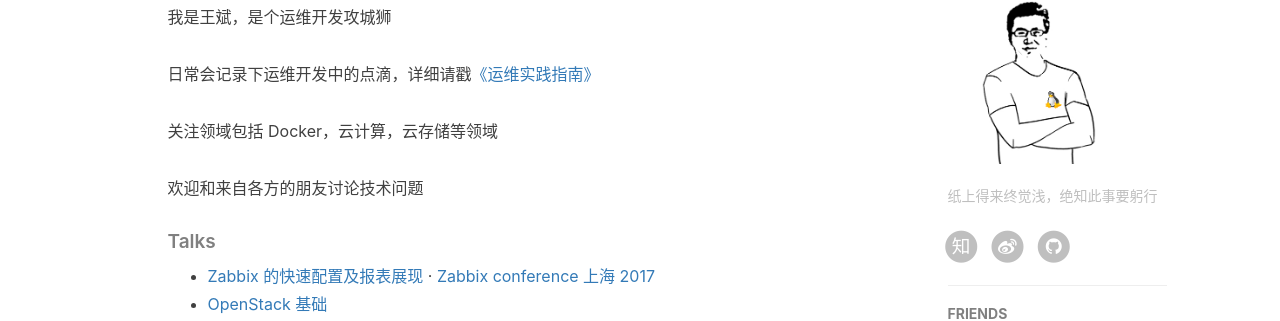
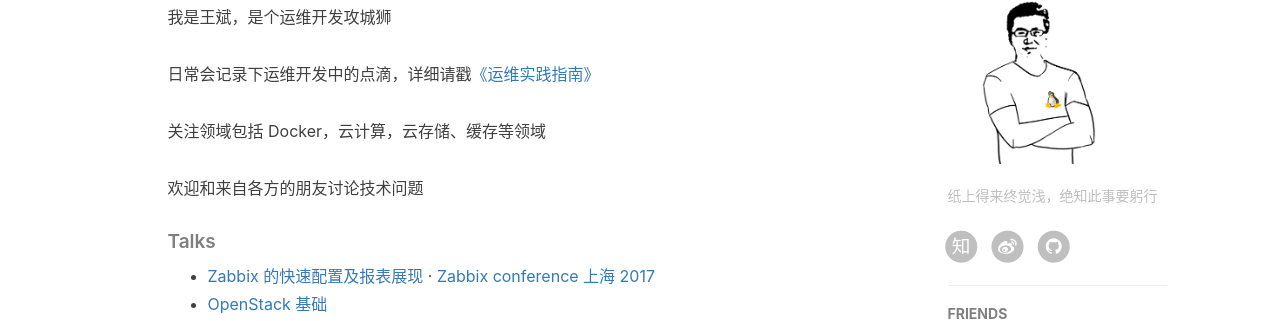
Before and after one commit to meetbill/meetbill.github.io, a Jekyll site: the page built from about.html, in a window 1280 px wide. Shown: the part 583-904 px from the top of the page. Built offline with Jekyll 4.4.1, drawn with Linux system fonts in a browser that asks for light colours; nearby versions of some CDN libraries; comment, search, counter and statistics services are not loaded.

Commit message:
[Update]: update db/cache

```diff
--- a/about.html
+++ b/about.html
@@ -19,14 +19,14 @@ header-img: "img/about-bg.jpg"
 
     <p>我是王斌，是个运维开发攻城狮</p>
     <p>日常会记录下运维开发中的点滴，详细请戳<a href="https://billwang139967.gitbooks.io/op_practice_book/content/">《运维实践指南》</a></p>
-    <p>关注领域包括 Docker，云计算，云存储等领域</p>
+    <p>关注领域包括 Docker，云计算，云存储、缓存等领域</p>
     <p>欢迎和来自各方的朋友讨论技术问题</p>
 
 <h5 id="talks">Talks</h5>
 
 <ul>
-  <li><a href="https://raw.githubusercontent.com/BillWang139967/BillWang139967.github.io/master/file/zabbix_shanghai_2017.pdf">Zabbix 的快速配置及报表展现</a> · <a href="https://www.zabbix.com/conference_china_2017"> Zabbix conference 上海 2017</a></li>
-  <li><a href="https://raw.githubusercontent.com/BillWang139967/BillWang139967.github.io/master/file/openstack_2017.pptx">OpenStack 基础</a></li>
+  <li><a href="https://raw.githubusercontent.com/meetbill/meetbill.github.io/master/file/zabbix_shanghai_2017.pdf">Zabbix 的快速配置及报表展现</a> · <a href="https://www.zabbix.com/conference_china_2017"> Zabbix conference 上海 2017</a></li>
+  <li><a href="https://raw.githubusercontent.com/meetbill/meetbill.github.io/master/file/openstack_2017.pptx">OpenStack 基础</a></li>
 </ul>
 
 </div>
```
Also changed, not shown: _posts/2016-05-31-db.md (+1 -0 lines).
